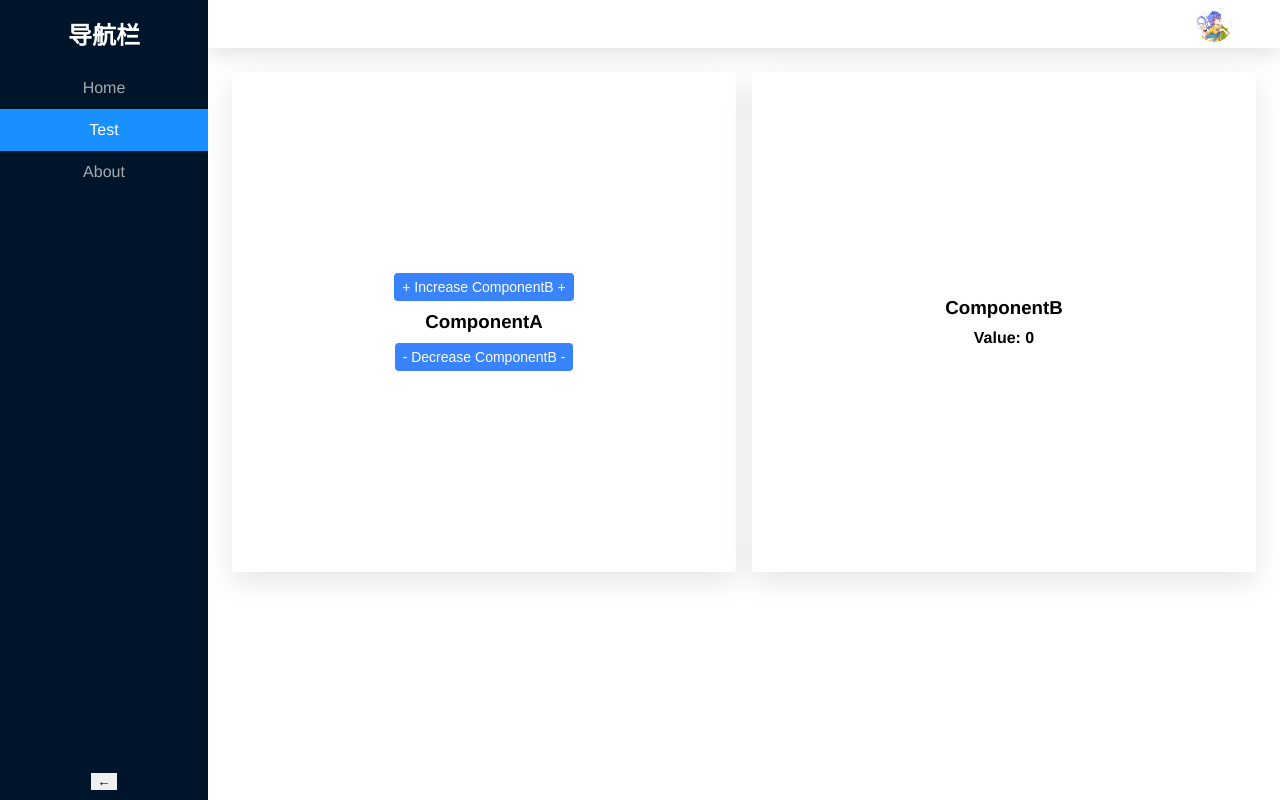
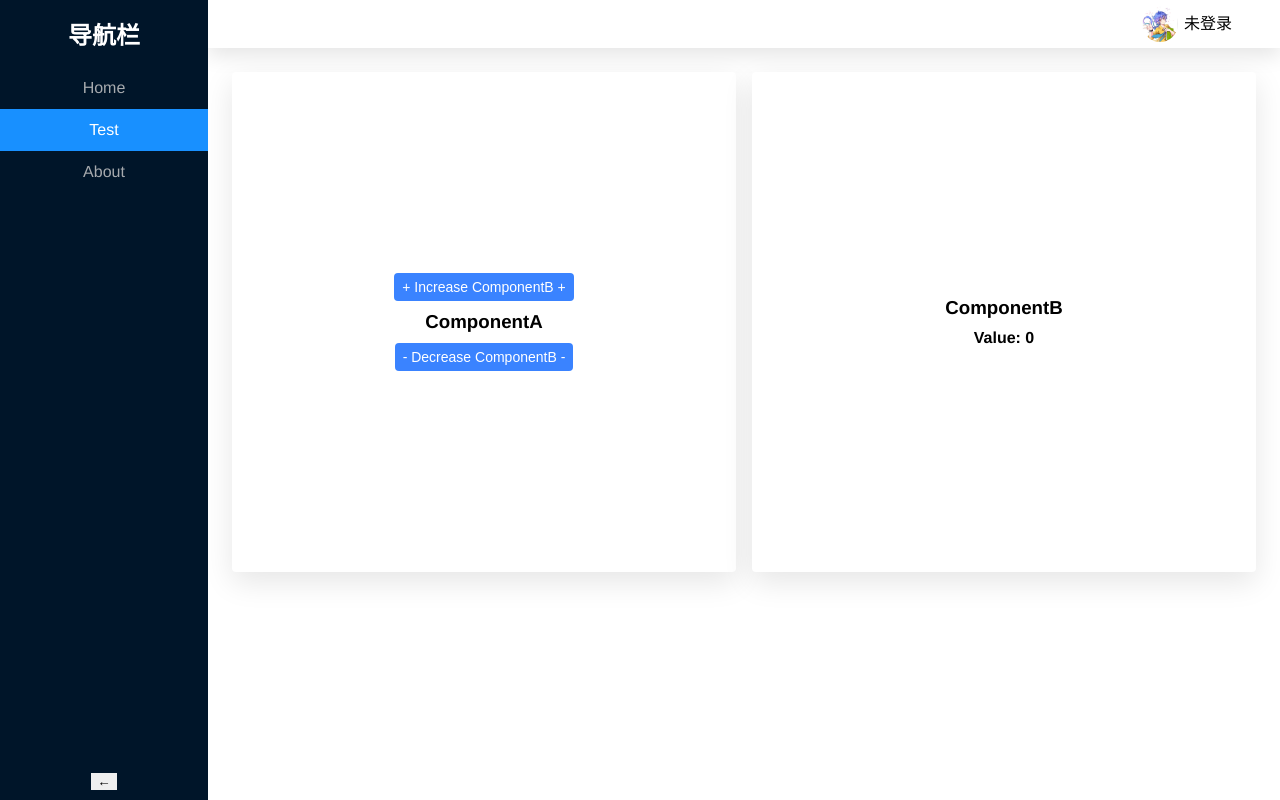
Before and after one commit to tree-lock/xmo-cli, a Vue app: page /test in a window 1280 px wide. Built offline with nearby package versions, Linux system fonts and the light colour scheme.

Commit message:
feat(store): 添加pinia示例

```diff
--- a/src/components/Login/Form.vue
+++ b/src/components/Login/Form.vue
@@ -1,6 +1,7 @@
 <script setup>
 import { reactive } from "vue-demi";
 import { useRouter } from "vue-router";
+import { useUserStore } from "@/store";
 
 const form = reactive({
   username: "",
@@ -8,6 +9,7 @@ const form = reactive({
 });
 
 const router = useRouter();
+const store = useUserStore();
 
 const submitForm = (e) => {
   e.preventDefault();
@@ -15,6 +17,7 @@ const submitForm = (e) => {
     router.push({
       name: "Home",
     });
+    store.login();
   } else {
     alert("请输入账号密码");
   }
--- a/src/components/Page/Header.vue
+++ b/src/components/Page/Header.vue
@@ -1,8 +1,15 @@
 <script setup>
+import { useUserStore } from "@/store";
 import { useRouter } from "vue-router";
+import { storeToRefs } from "pinia";
+import { computed } from "vue-demi";
 const router = useRouter();
+const store = useUserStore();
+const { ifLogin } = storeToRefs(store);
+const loginStr = computed(() => (ifLogin.value ? "已登录" : "未登录"));
 const goLogin = () => {
   router.push("Login");
+  store.logout();
 };
 </script>
 <template>
@@ -16,6 +23,7 @@ const goLogin = () => {
         width="36"
         @click="goLogin"
       />
+      <div>{{ loginStr }}</div>
     </div>
   </header>
 </template>
@@ -36,6 +44,7 @@ header.page-header {
     align-items: center;
     > img {
       border-radius: 50%;
+      margin-right: 6px;
       cursor: pointer;
     }
   }
--- a/src/main.js
+++ b/src/main.js
@@ -1,8 +1,10 @@
 import { createApp } from "vue";
 import App from "./App.vue";
 import router from "@/router";
+import { createPinia } from "pinia";
 
 const app = createApp(App);
 
 app.use(router);
+app.use(createPinia());
 app.mount("#app");
--- a/src/pages/Home.vue
+++ b/src/pages/Home.vue
@@ -12,7 +12,7 @@ onBeforeMount(async () => {
 <template>
   <Layout>
     <ul>
-      <li v-for="item in list">
+      <li v-for="item in list" :key="item.mal_id">
         <img :src="item.image_url" />
         <div class="info">
           <a :href="item.url">
--- a/src/store/index.js
+++ b/src/store/index.js
@@ -1,3 +1,15 @@
 import { defineStore } from "pinia";
 
-export const useStore = defineStore("userStore", {});
+export const useUserStore = defineStore("userStore", {
+  state: () => ({
+    ifLogin: false,
+  }),
+  actions: {
+    login() {
+      this.ifLogin = true;
+    },
+    logout() {
+      this.ifLogin = false;
+    },
+  },
+});
```
Also changed, not shown: package.json (+5 -4 lines), .eslintrc.json, 1 other file (tests, documents, lock files or other folders).
